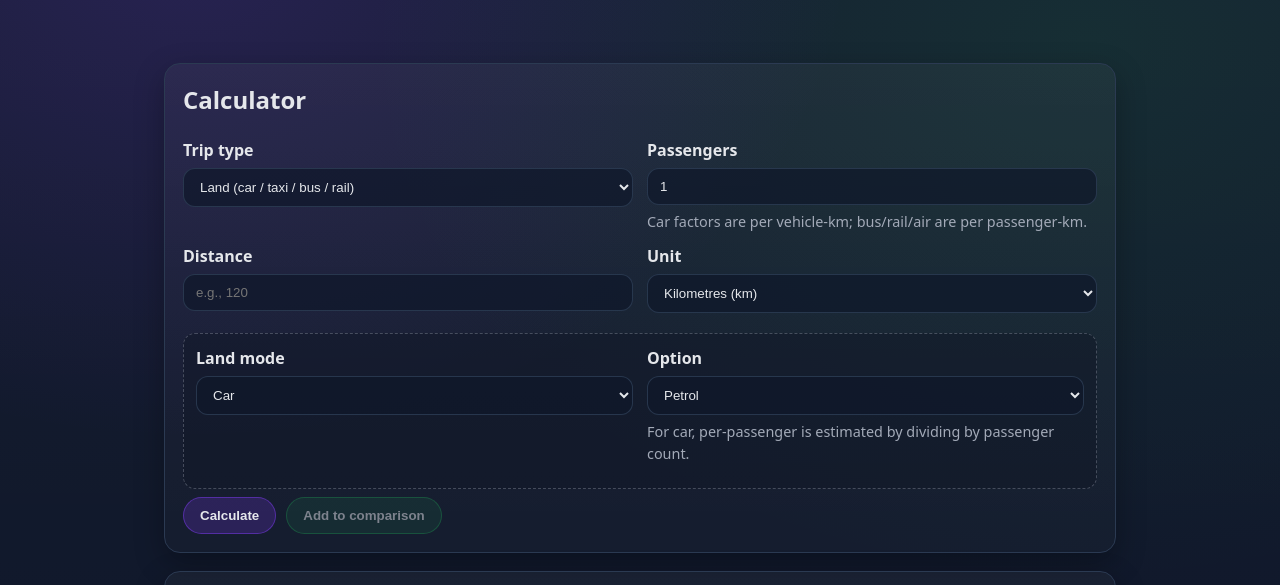
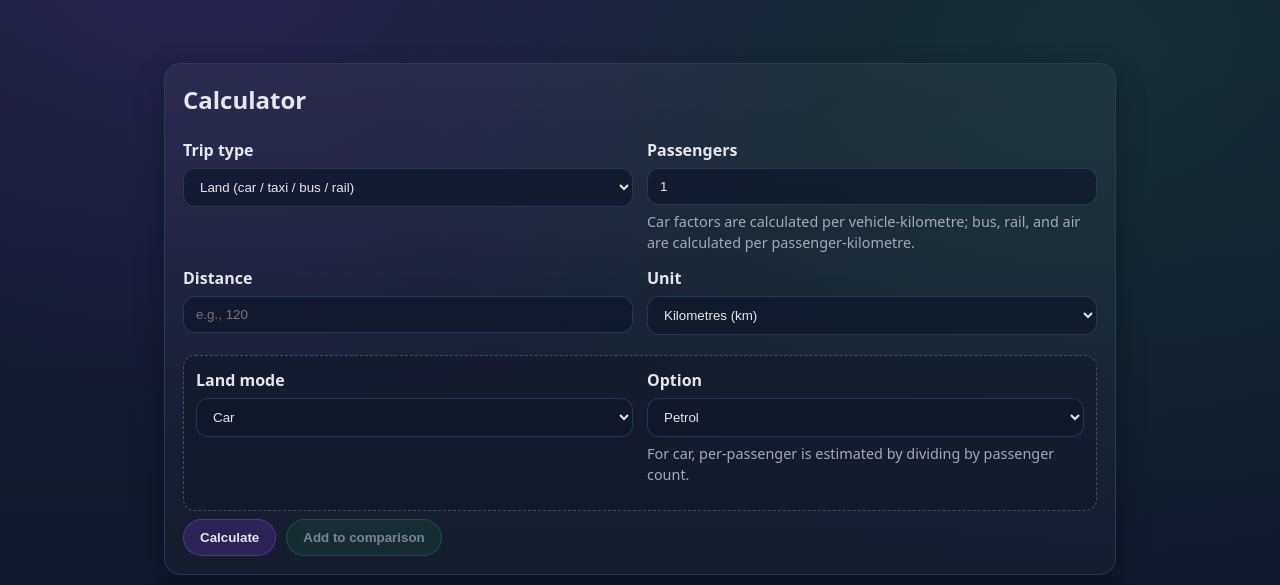
Before and after one commit to dhi-verma/dft-travel-carbon-app, a website: page index.html in a window 1280 px wide. Shown: the part 153-738 px from the top of the page. Drawn offline with Linux system fonts and the light colour scheme.

Commit message:
Update index.html

```diff
--- a/index.html
+++ b/index.html
@@ -37,7 +37,7 @@
             <label for="passengers">Passengers</label>
             <input id="passengers" name="passengers" type="number" min="1" step="1" value="1" />
             <div class="help">
-              Car factors are per vehicle-km; bus/rail/air are per passenger-km.
+              Car factors are calculated per vehicle-kilometre; bus, rail, and air are calculated per passenger-kilometre.
             </div>
           </div>
         </div>
```
